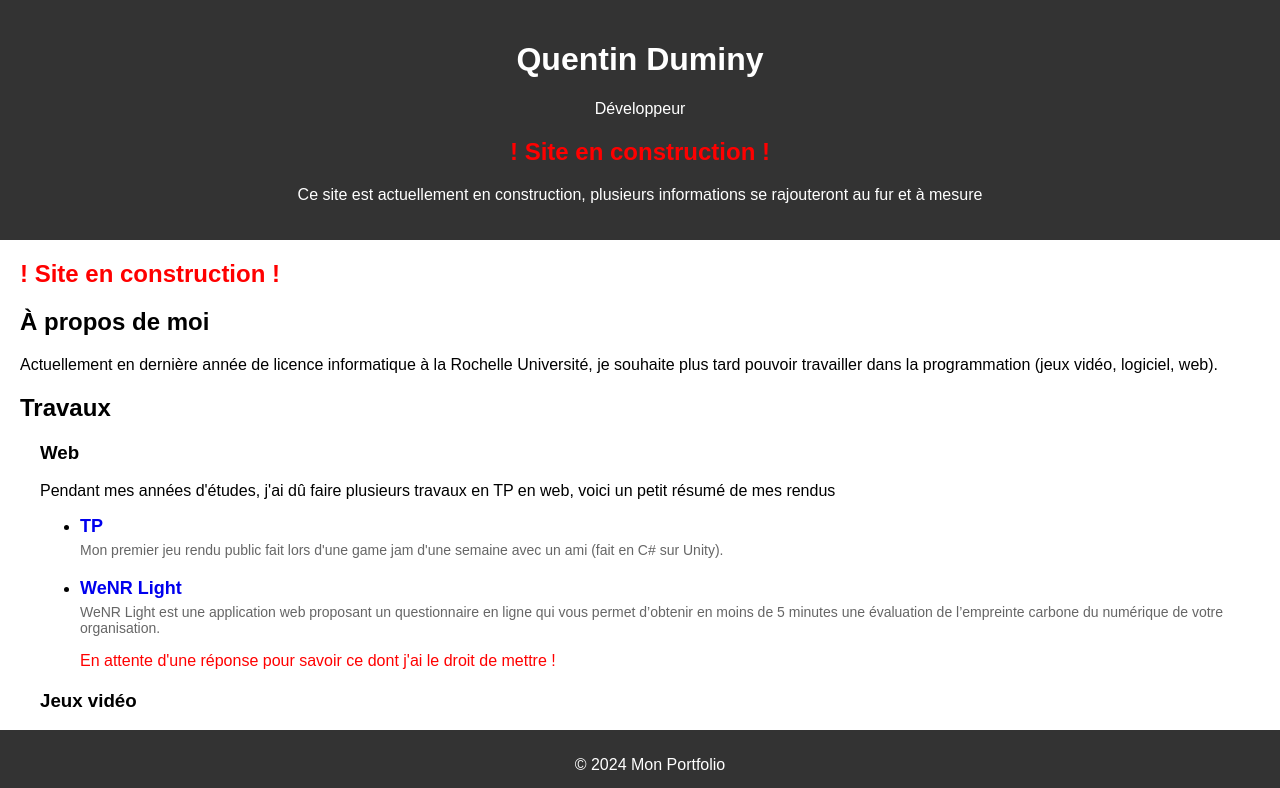
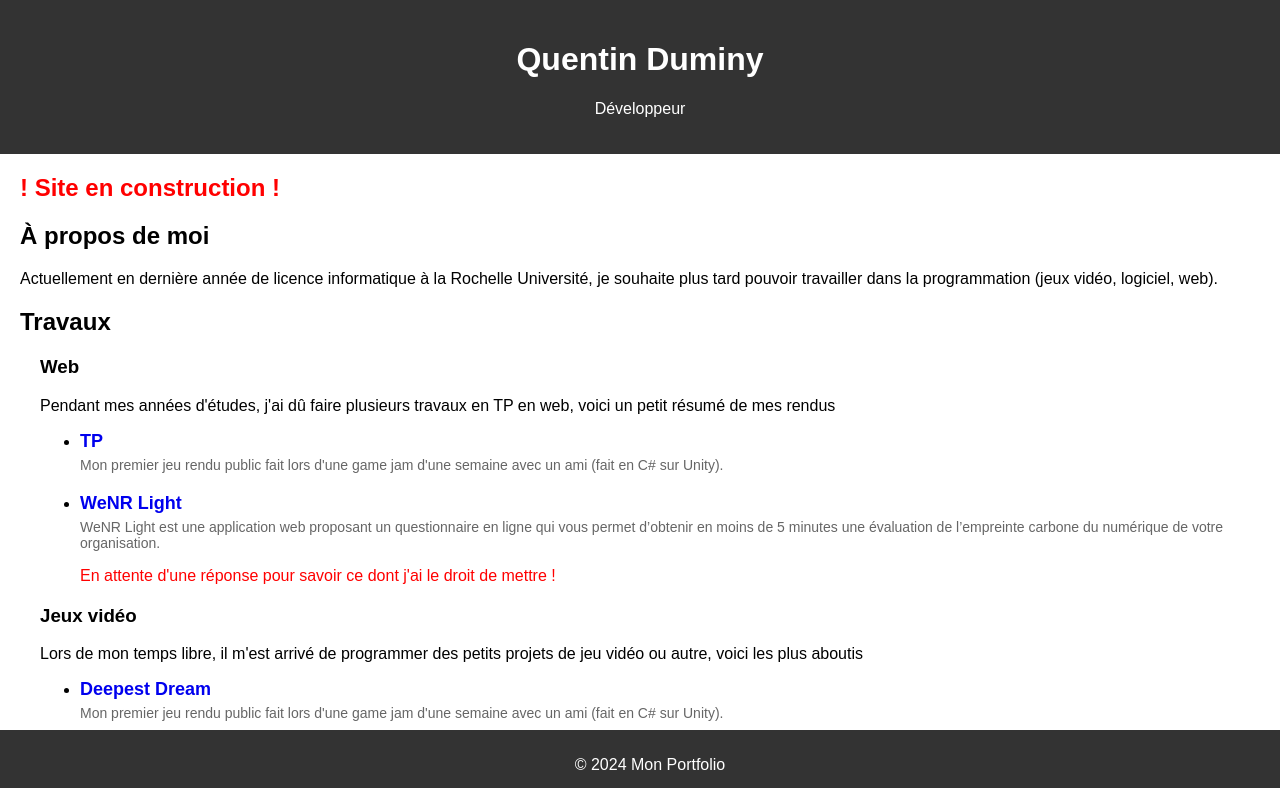
Before and after one commit to Onilaf/Onilaf.github.io, a plain HTML site: page index.html in a window 1280 px wide. Shown: the top 788 px of the page. Drawn offline with Linux system fonts and the light colour scheme; a script that the page names is missing.

Commit message:
modification index

```diff
--- a/index.html
+++ b/index.html
@@ -10,8 +10,6 @@
 <header>
     <h1>Quentin Duminy</h1>
     <p>Développeur
-    <h2 class="warning">! Site en construction !</h2>
-    <p>Ce site est actuellement en construction, plusieurs informations se rajouteront au fur et à mesure</p>
 </header>
 
 <main>
```
